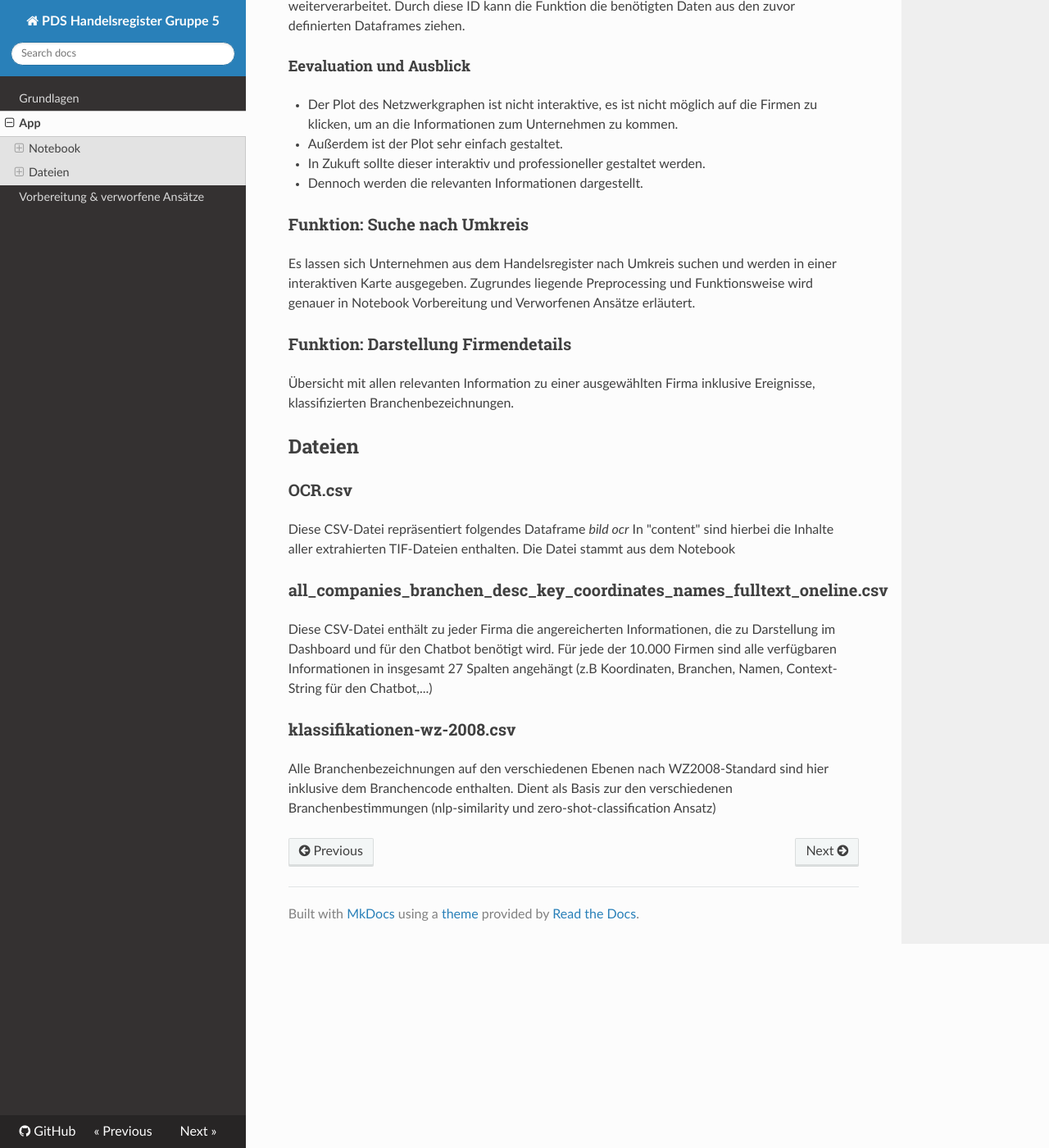
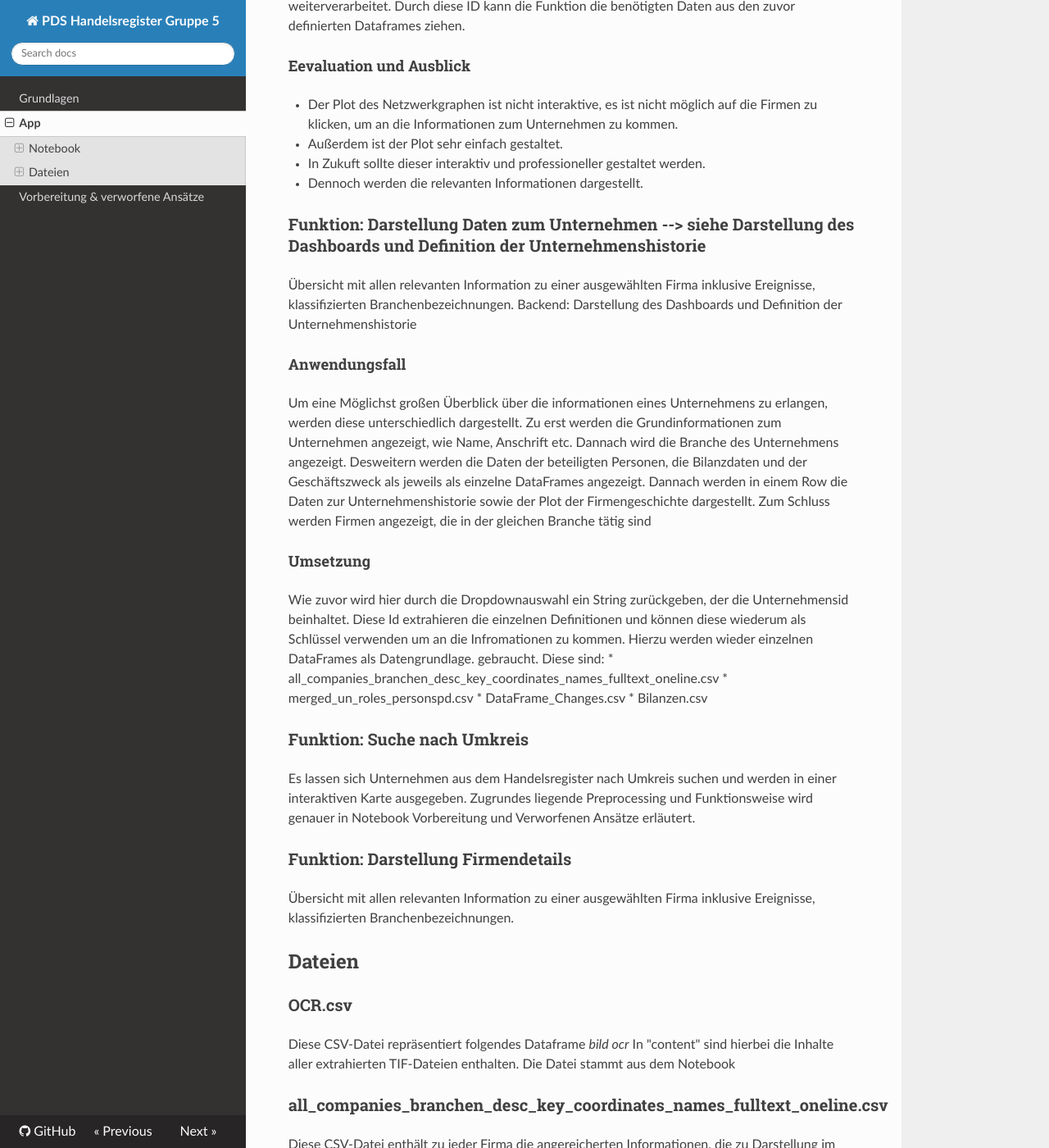
Before and after one commit to joschikahn/DokuPdsHandelsregisterGroup5, an MkDocs documentation site: the page built from docs/app.md, in a window 1280 px wide and 1400 px high, scrolled down 2370 px. Shown: the whole window at 82% size. Built offline with MkDocs 1.6.1, drawn with Linux system fonts in a browser that asks for light colours; nearby versions of some CDN libraries; some of the changed text lies outside the part shown.

Commit message:
Update app.md

```diff
--- a/docs/app.md
+++ b/docs/app.md
@@ -47,6 +47,20 @@ Nach der Sucheingaben werden den Funktionen der String der ausgeählten Dropdown
 * Außerdem ist der Plot sehr einfach gestaltet.
 * In Zukuft sollte dieser interaktiv und professioneller gestaltet werden.
 * Dennoch werden die relevanten Informationen dargestellt.
+### Funktion: Darstellung Daten zum Unternehmen --> siehe Darstellung des Dashboards und Definition der Unternehmenshistorie
+Übersicht mit allen relevanten Information zu einer ausgewählten Firma inklusive Ereignisse, klassifizierten Branchenbezeichnungen. Backend: Darstellung des Dashboards und Definition der Unternehmenshistorie
+#### Anwendungsfall
+Um eine Möglichst großen Überblick über die informationen eines Unternehmens zu erlangen, werden diese unterschiedlich dargestellt.
+Zu erst werden die Grundinformationen zum Unternehmen angezeigt, wie Name, Anschrift etc.
+Dannach wird die Branche des Unternehmens angezeigt. Desweitern werden die Daten der beteiligten Personen, die Bilanzdaten und der Geschäftszweck als jeweils als einzelne DataFrames angezeigt. Dannach werden in einem Row die Daten zur Unternehmenshistorie sowie der Plot der Firmengeschichte dargestellt.
+Zum Schluss werden Firmen angezeigt, die in der gleichen Branche tätig sind
+#### Umsetzung
+Wie zuvor wird hier durch die Dropdownauswahl ein String zurückgeben, der die Unternehmensid beinhaltet. Diese Id extrahieren die einzelnen Definitionen und können diese wiederum als Schlüssel verwenden um an die Infromationen zu kommen. Hierzu werden wieder einzelnen DataFrames als Datengrundlage. gebraucht.
+Diese sind:
+* all_companies_branchen_desc_key_coordinates_names_fulltext_oneline.csv
+* merged_un_roles_personspd.csv
+* DataFrame_Changes.csv
+* Bilanzen.csv
 
 
 ### Funktion: Suche nach Umkreis
@@ -68,3 +82,9 @@ Diese CSV-Datei enthält zu jeder Firma die angereicherten Informationen, die zu
 
 ### klassifikationen-wz-2008.csv
 Alle Branchenbezeichnungen auf den verschiedenen Ebenen nach WZ2008-Standard sind hier inklusive dem Branchencode enthalten. Dient als Basis zur den verschiedenen Branchenbestimmungen (nlp-similarity und zero-shot-classification Ansatz)
+### merged_un_roles_personspd.csv
+Hier sind die Unternehmensdaten, die Daten zur Person, sowie die daten zu den Rollen in den Unternehmen gespeichert.
+### DataFrame_Changes.csv
+Hier sind die verschiedene Registerbekanntmachen gespeichert. Unteranderem die Art der Bekanntmachung, das Datum, sowie der Text der die genaue Information zur Bekanntmachung beinhaltet
+### Bilanzen.csv
+Die relevanten Bilanzdaten wie Anlagevermögen, Umlaufvermögen, Bilanzsumme, Gewinn/Verlust, etc. sind hier abgespeichert
```
